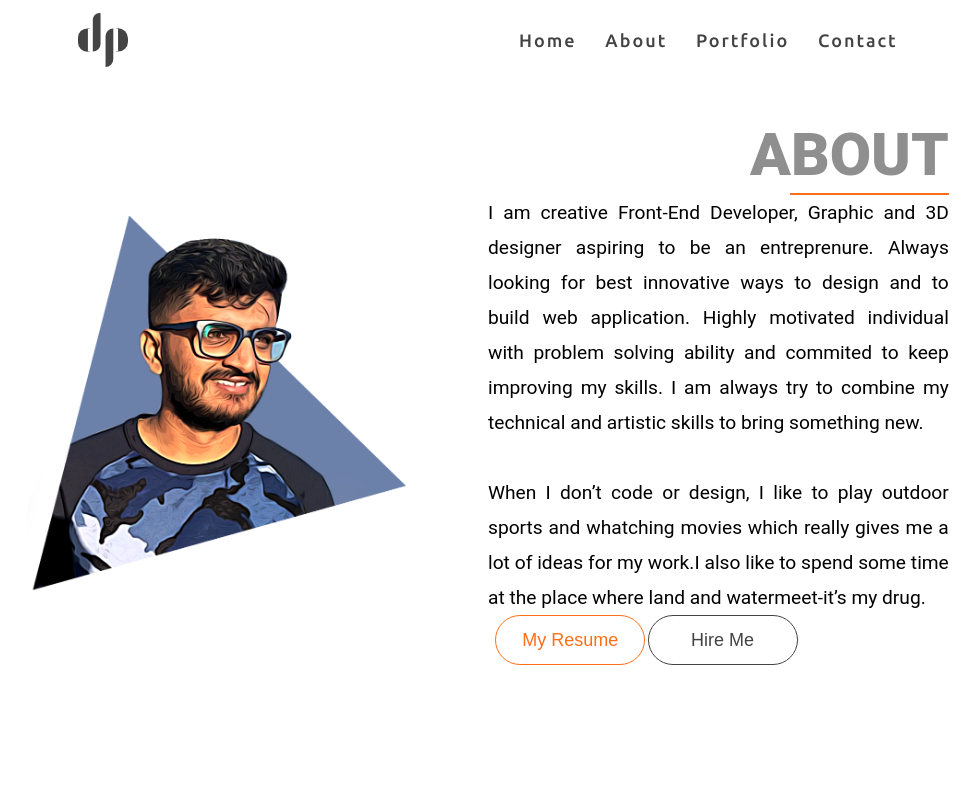
After one commit to Deep-dsp/Patel_Deepkumar_portfolioFIP, a PHP site: page /about.html in a window 1280 px wide. The commit adds this page. Shown: the whole page, without its empty margins (152-1132 px from the left). Run offline with PHP 8.4, Linux system fonts and the light colour scheme.

Commit message:
dev.dsp.about

```diff
--- /dev/null
+++ b/about.html
@@ -0,0 +1,65 @@
+<html>
+    <head>
+        <meta charset="utf-8">
+        <link rel="stylesheet" href="css/reset.css" media="screen">
+        <link rel="stylesheet" href="css/master.css" media="screen">
+        <meta name="viewport" content="width=device-width, user-scalable=no, initial-scale=1.0, minimum-scale=1.0, maximum-scale=1.0">
+        <meta name="viewport" content="width=device-width, initial-scale=1.0">
+        <title>Deep Patel</title>
+    </head>
+    <body>
+        <!-- Navigation Bar -->
+        <nav class="navbar">
+            <div class="max-width">
+                <div class="logo"><a href="#"><img src="./images/black_Logo.svg" alt=""></a></div>
+                <ul class="menu">
+                    <li><a href="index.html" class="active">Home</a></li>
+                    <li><a href="about.html">About</a></li>
+                    <li><a href="#">Portfolio</a></li>
+                    <li><a href="#">Contact</a></li>
+                </ul>
+            </div>
+            <div class="burgerMenu activeBurger">
+                <div class="line line1"></div>
+                <div class="line line2"></div>
+                <div class="line line3"></div>
+            </div>
+        </nav>
+        <!-- Navigation Bar -->
+
+        <!-- about section -->
+        <div class="aboutWrap">
+            <div class="aboutContainer">
+                <div class="aboutTitle">
+                    <p>ABOUT</p>
+                </div>
+                <div class="aboutContent">
+                    <div class="myImage">
+                        <img src="images/dsp.png" alt="">
+                    </div>
+                    <div class="aboutMe">
+                        <p>
+                            I am creative Front-End Developer, Graphic and 3D designer
+                            aspiring to be an entreprenure. Always looking for best
+                            innovative ways to design and to build web application. Highly
+                            motivated individual with problem solving ability and
+                            commited to keep improving my skills. I am always try to
+                            combine my technical and artistic skills to bring
+                            something new.<br><br>
+                            When I don’t code or design, I like to play outdoor sports and
+                            whatching movies which really gives me a lot of ideas for
+                            my work.I also like to spend some time at the place where
+                            land and watermeet-it’s my drug.
+                         </p>
+                    </div>
+                </div>
+                <div class="buttons">
+                    <button class="button button1">My Resume</button>
+                    <button class="button button2">Hire Me</button>
+                </div>
+            </div>
+        </div>
+        <!-- about section -->
+        <script type="module" src="js/main.js"></script>
+    </body>
+</html>
--- a/sass/master.scss
+++ b/sass/master.scss
@@ -3,6 +3,7 @@
 @import './modules/_buttons.scss';
 @import './modules/_portfolio.scss';
 @import './modules/_gallary.scss';
+@import './modules/_about.scss';
 @import url('https://fonts.googleapis.com/css2?family=Poppins:wght@400;500;600;700&family=Ubuntu:wght@400;500;700&display=swap');
 
 *{
--- /dev/null
+++ b/sass/modules/_about.scss
@@ -0,0 +1,88 @@
+.aboutWrap
+{
+    height: 90vh;
+    display: flex;
+}
+
+.aboutContainer
+{
+    display: flex;
+    flex-direction: column;
+    justify-content: center;
+    align-items: center;
+
+    width: 80%;
+    height: 80vh;
+    margin: auto;
+
+    // background: red;
+}
+
+.aboutContent{
+    display: flex;
+    justify-content: center;
+    align-items: center;
+    width: 90%;
+    flex: 1;
+}
+
+// Title
+
+.aboutTitle{
+    display: flex;
+    justify-content: flex-end;
+    align-items: center;
+    width: 90%;
+    height: 10vh;
+    // background: red;
+
+    p{
+        font-family: 'Roboto', sans-serif;
+        font-weight: 800;
+        font-size: 60px;
+        color: #8f8f8f;
+        padding: 10px 0;
+        position: relative;
+    }
+
+    p::before
+    {
+        content: "";
+        position: absolute;
+        width: 80%;
+        height: 2px;
+        right: 0;
+        bottom: 0;
+        background-color: #ff6f19;
+    }
+}
+
+// Title End
+
+.myImage{
+    flex: 1;
+    // background: red;
+}
+
+.myImage img
+{
+    width: 30vw;
+    height: auto;
+}
+
+// aboutMe para
+
+.aboutMe {
+    display: flex;
+    width: 50%;
+}
+
+.aboutMe p
+{
+        font-family: 'Roboto', sans-serif;
+        font-size: 1.2rem;
+        text-align: justify;
+        line-height: 35px;
+}
+
+// aboutMe para Ends
--- a/sass/modules/_buttons.scss
+++ b/sass/modules/_buttons.scss
@@ -4,7 +4,10 @@
 {
     display: flex;
     justify-content: space-evenly;
-    width: 40%;
+    width: 30%;
+    margin-left: auto;
+    margin-right: 200px;
+    margin-bottom: 100px;
     // background-color: red;
 }
 
--- a/sass/modules/_portfolio.scss
+++ b/sass/modules/_portfolio.scss
@@ -63,7 +63,7 @@
 .image-item:hover .image img{
     filter: grayscale(1);
     cursor: pointer;
-
+    border: 5px solid lightseagreen;
 }
 
 .image-item{
@@ -81,10 +81,10 @@
 {
     text-align: center;
     font-family: 'Roboto', sans-serif;
-    font-size: 20px;
+    font-size: 30px;
     font-weight: 800;
-    letter-spacing: 5px;
-    color: #fff;
+    letter-spacing: 2px;
+    color: rgb(255, 251, 0);
 
     position: absolute;
     top: 50%;
@@ -99,6 +99,6 @@
 .image-item:hover .text{
     bottom: 50%;
     opacity: 1;
-    background: #434343;
+    background: #86ddff;
     cursor: pointer;
 }
```
Also changed, not shown: css/master.css, 1 other file.
